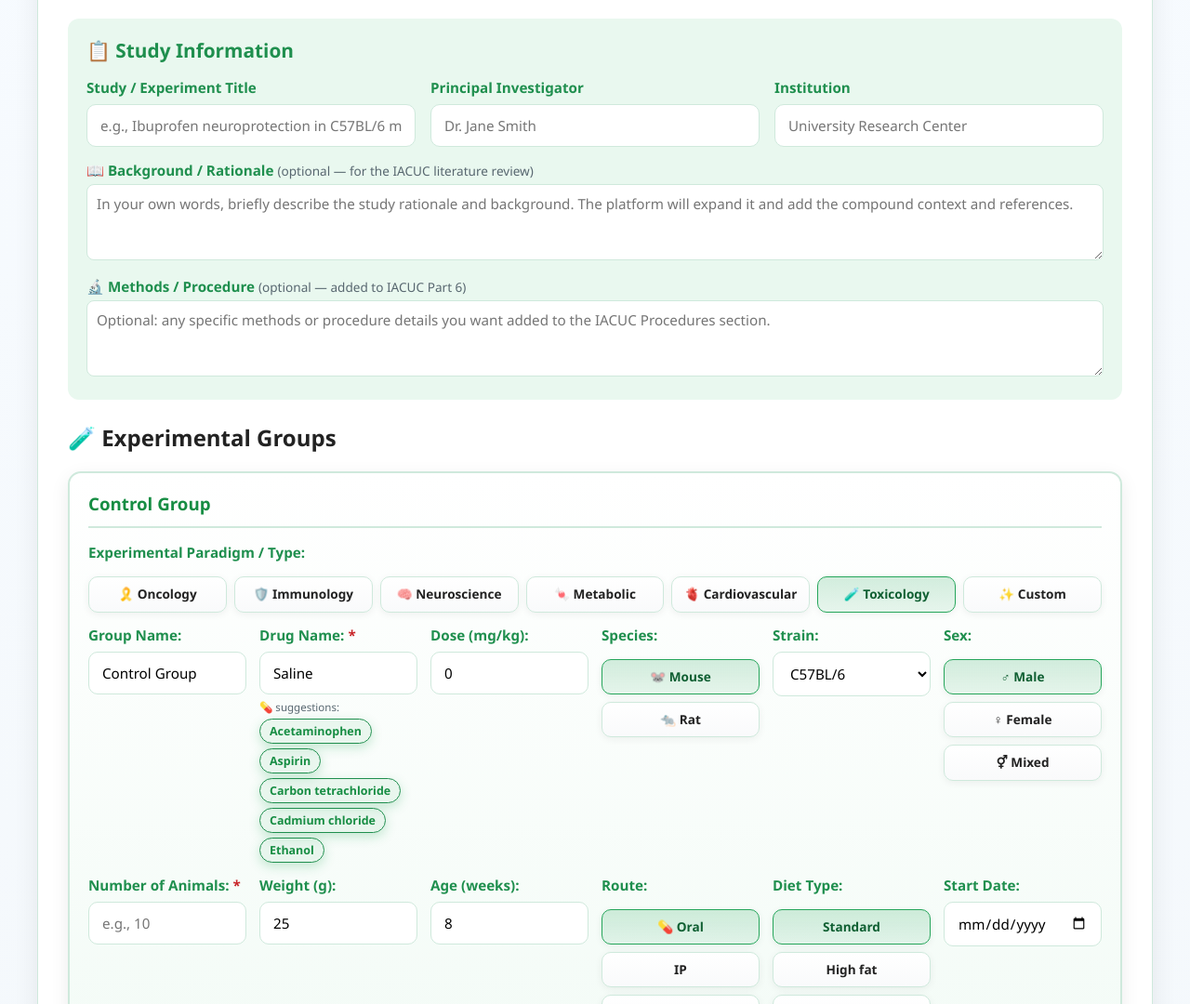
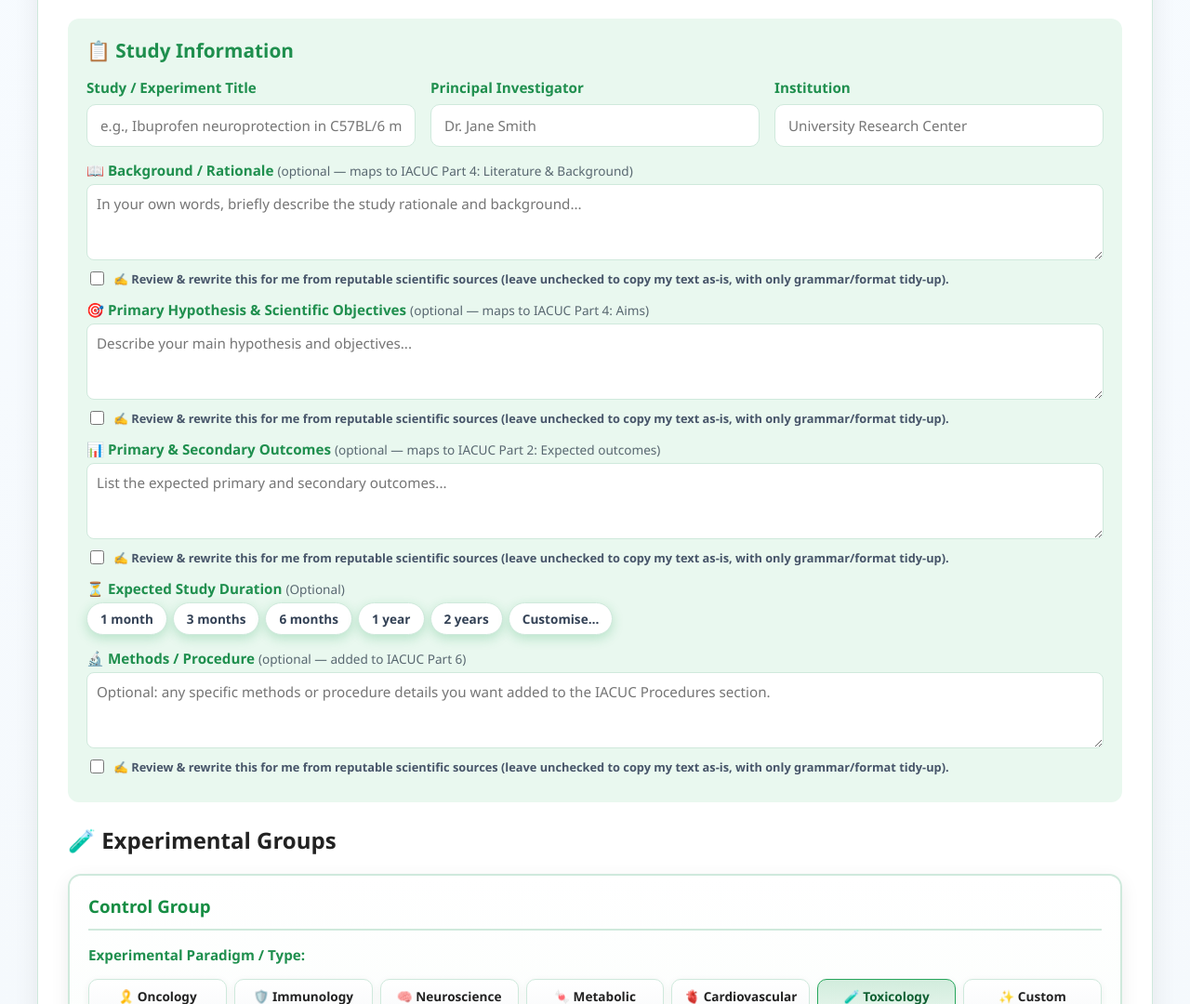
Before and after one commit to arferkaimrc-bot/rodent-study-planner, a Python web app: template templates/index.html in a window 1280 px wide. Shown: the part 325-1405 px from the top of the page at 93% size. Run offline with Jinja, Linux system fonts and the light colour scheme; the template is opened without the code that fills it, so the values that code supplies are empty.

Commit message:
Study Info: wire optional fields to IACUC (Hypothesis/Objectives->Aims, Outcomes->Part2, Duration->Part6) with verbatim copy + grammar cleanup; per-field 'review & rewrite' toggle; Duration as chips + Customise
Co-Authored-By: Claude Opus 4.8 <noreply@anthropic.com>

```diff
--- a/templates/index.html
+++ b/templates/index.html
@@ -874,17 +874,56 @@
                     <input type="text" id="institution" placeholder="University Research Center">
                 </div>
             </div>
+            <style>
+              .refine-check { display:flex; align-items:flex-start; gap:7px; margin-top:6px;
+                              font-size:.8rem; color:#475569; cursor:pointer; }
+              .refine-check input { width:15px; height:15px; margin-top:1px; flex:0 0 auto; }
+            </style>
             <div style="margin-top:14px;">
                 <label for="study-background" style="font-weight:600;">📖 Background / Rationale
-                    <span style="font-weight:400;color:var(--muted);font-size:.85rem;">(optional — for the IACUC literature review)</span></label>
-                <textarea id="study-background" rows="3" placeholder="In your own words, briefly describe the study rationale and background. The platform will expand it and add the compound context and references."
+                    <span style="font-weight:400;color:var(--muted);font-size:.85rem;">(optional — maps to IACUC Part 4: Literature &amp; Background)</span></label>
+                <textarea id="study-background" rows="3" placeholder="In your own words, briefly describe the study rationale and background..."
                     style="width:100%;padding:10px;margin-top:4px;border:1px solid var(--border);border-radius:8px;resize:vertical;"></textarea>
+                <label class="refine-check"><input type="checkbox" id="refine-background" data-refine="background">
+                    <span>✍️ Review &amp; rewrite this for me from reputable scientific sources (leave unchecked to copy my text as-is, with only grammar/format tidy-up).</span></label>
+            </div>
+            <div style="margin-top:12px;">
+                <label for="study-hypothesis" style="font-weight:600;">🎯 Primary Hypothesis &amp; Scientific Objectives
+                    <span style="font-weight:400;color:var(--muted);font-size:.85rem;">(optional — maps to IACUC Part 4: Aims)</span></label>
+                <textarea id="study-hypothesis" rows="3" placeholder="Describe your main hypothesis and objectives..."
+                    style="width:100%;padding:10px;margin-top:4px;border:1px solid var(--border);border-radius:8px;resize:vertical;"></textarea>
+                <label class="refine-check"><input type="checkbox" id="refine-hypothesis" data-refine="hypothesis">
+                    <span>✍️ Review &amp; rewrite this for me from reputable scientific sources (leave unchecked to copy my text as-is, with only grammar/format tidy-up).</span></label>
+            </div>
+            <div style="margin-top:12px;">
+                <label for="study-outcomes" style="font-weight:600;">📊 Primary &amp; Secondary Outcomes
+                    <span style="font-weight:400;color:var(--muted);font-size:.85rem;">(optional — maps to IACUC Part 2: Expected outcomes)</span></label>
+                <textarea id="study-outcomes" rows="3" placeholder="List the expected primary and secondary outcomes..."
+                    style="width:100%;padding:10px;margin-top:4px;border:1px solid var(--border);border-radius:8px;resize:vertical;"></textarea>
+                <label class="refine-check"><input type="checkbox" id="refine-outcomes" data-refine="outcomes">
+                    <span>✍️ Review &amp; rewrite this for me from reputable scientific sources (leave unchecked to copy my text as-is, with only grammar/format tidy-up).</span></label>
+            </div>
+            <div style="margin-top:12px;">
+                <label style="font-weight:600;">⏳ Expected Study Duration
+                    <span style="font-weight:400;color:var(--muted);font-size:.85rem;">(Optional)</span></label>
+                <div class="ichip-row" data-field="study_duration" style="margin-top:4px;">
+                    <button type="button" class="ichip" data-value="1 month">1 month</button>
+                    <button type="button" class="ichip" data-value="3 months">3 months</button>
+                    <button type="button" class="ichip" data-value="6 months">6 months</button>
+                    <button type="button" class="ichip" data-value="1 year">1 year</button>
+                    <button type="button" class="ichip" data-value="2 years">2 years</button>
+                    <button type="button" class="ichip" data-value="__other__">Customise…</button>
+                </div>
+                <input id="study-duration-custom" type="text" placeholder="Enter a custom duration (e.g., 18 months)"
+                    style="display:none;width:100%;padding:10px;margin-top:6px;border:1px solid var(--border);border-radius:8px;">
             </div>
             <div style="margin-top:12px;">
                 <label for="study-methods" style="font-weight:600;">🔬 Methods / Procedure
                     <span style="font-weight:400;color:var(--muted);font-size:.85rem;">(optional — added to IACUC Part 6)</span></label>
                 <textarea id="study-methods" rows="3" placeholder="Optional: any specific methods or procedure details you want added to the IACUC Procedures section."
                     style="width:100%;padding:10px;margin-top:4px;border:1px solid var(--border);border-radius:8px;resize:vertical;"></textarea>
+                <label class="refine-check"><input type="checkbox" id="refine-methods" data-refine="methods">
+                    <span>✍️ Review &amp; rewrite this for me from reputable scientific sources (leave unchecked to copy my text as-is, with only grammar/format tidy-up).</span></label>
             </div>
         </div>
 
@@ -1907,13 +1946,7 @@
                 // (kept only in memory — never persisted).
                 window.__lastAnalysis = results;
                 window.__lastGroups = groupsData;
-                window.__lastStudy = {
-                    study_title: document.getElementById('study-title').value || '',
-                    pi_name: document.getElementById('pi-name').value || '',
-                    institution: document.getElementById('institution').value || '',
-                    background: (document.getElementById('study-background')?.value || '').trim(),
-                    methods: (document.getElementById('study-methods')?.value || '').trim()
-                };
+                window.__lastStudy = collectStudyInfo();
 
                 // "Auto-Fill IACUC Form" call-to-action on the results.
                 const iacucBar = document.createElement('div');
@@ -1974,7 +2007,8 @@
         // Which "Other" free-text input belongs to which chip row
         const IACUC_OTHER_INPUT = {
             animal_source: 'iacuc-animal-source-other',
-            acclimatization_days: 'iacuc-acclim-other'
+            acclimatization_days: 'iacuc-acclim-other',
+            study_duration: 'study-duration-custom'
         };
         // Single-select chip rows in the IACUC modal (one tap = one choice)
         document.addEventListener('click', function(e) {
@@ -2003,6 +2037,30 @@
             return val;
         }
 
+        // Collect Study Information (title/PI + the optional narrative fields and
+        // their "review & rewrite" toggles) — used for both the analysis payload
+        // and the IACUC-form payload.
+        function collectStudyInfo() {
+            const v = id => (document.getElementById(id)?.value || '').trim();
+            const chk = id => !!document.getElementById(id)?.checked;
+            return {
+                study_title: v('study-title'),
+                pi_name: v('pi-name'),
+                institution: v('institution'),
+                background: v('study-background'),
+                hypothesis: v('study-hypothesis'),
+                outcomes: v('study-outcomes'),
+                methods: v('study-methods'),
+                duration: iacucChip('study_duration'),
+                refine: {
+                    background: chk('refine-background'),
+                    hypothesis: chk('refine-hypothesis'),
+                    outcomes: chk('refine-outcomes'),
+                    methods: chk('refine-methods')
+                }
+            };
+        }
+
         window.addIacucMember = function() {
             const wrap = document.createElement('div');
             wrap.className = 'iacuc-member';
@@ -2034,10 +2092,7 @@
                 });
             });
             const payload = {
-                study: Object.assign({}, window.__lastStudy || {}, {
-                    background: (document.getElementById('study-background')?.value || '').trim(),
-                    methods: (document.getElementById('study-methods')?.value || '').trim()
-                }),
+                study: collectStudyInfo(),   // read fresh (fields may change after analysis)
                 groups: window.__lastGroups || [],
                 analysis: window.__lastAnalysis || [],
                 admin: {
```
Also changed, not shown: iacuc_generator.py (+58 -20 lines).
